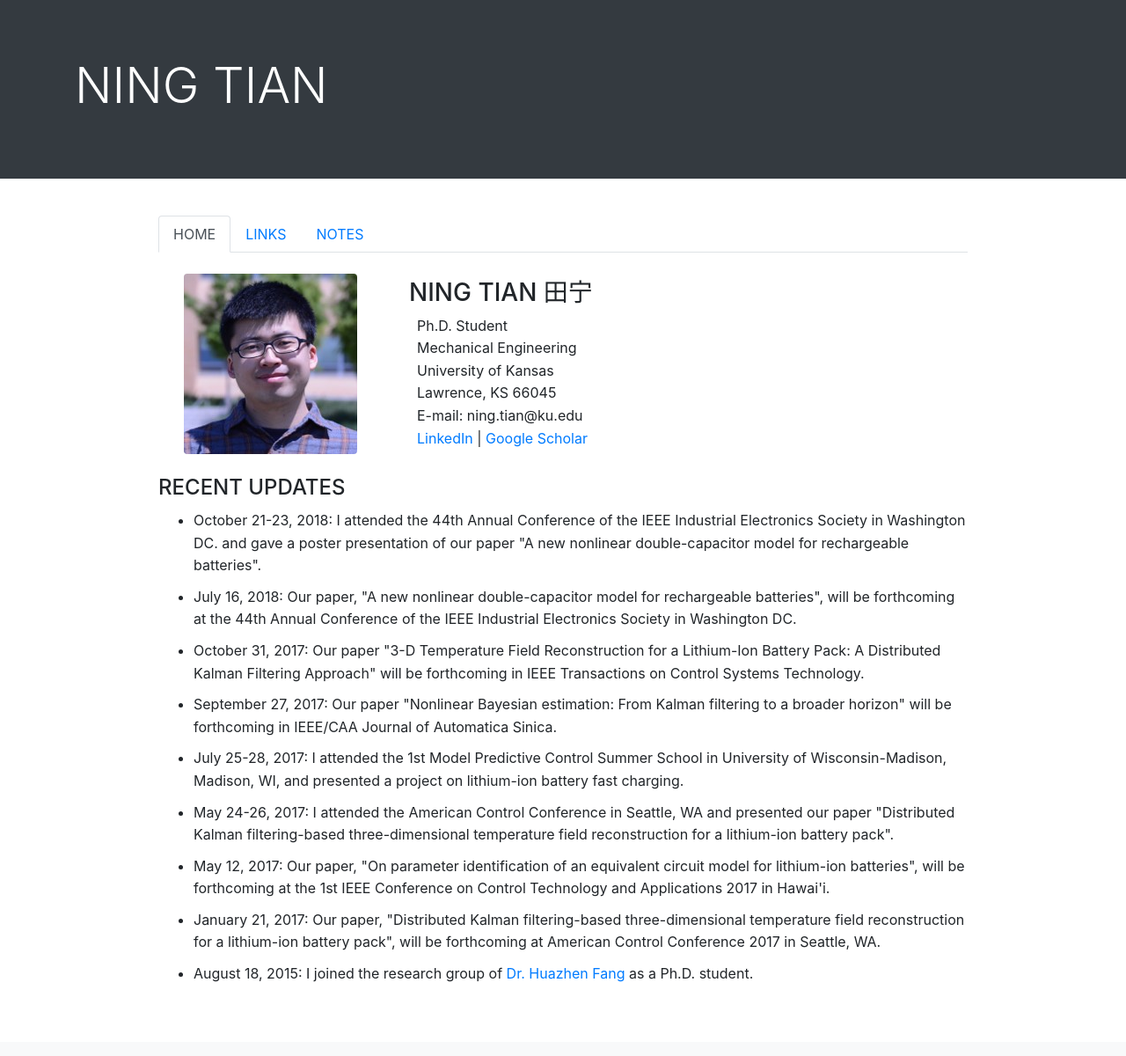
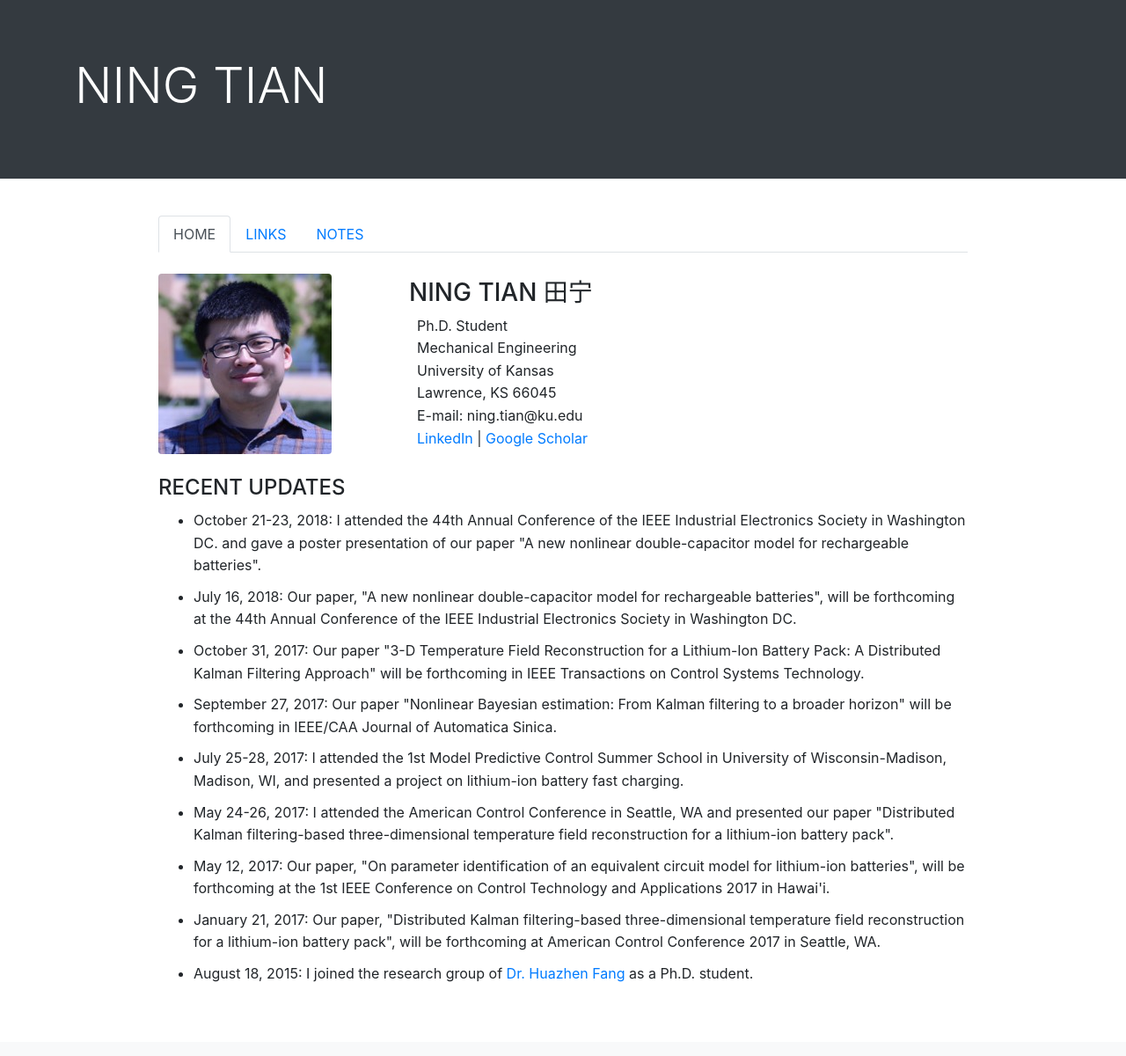
Before and after one commit to ningtian/ningtian.github.io, a Jekyll site: the page index.html, which Jekyll copies as it is, in a window 1280 px wide. Shown: the whole page at 88% size. Built offline with Jekyll 4.4.1, drawn with Linux system fonts in a browser that asks for light colours.

Commit message:
Update index.html

```diff
--- a/index.html
+++ b/index.html
@@ -54,7 +54,7 @@
 	<div class="col-sm-1"></div> <!-- the first column-->
 
 	<div class="col-sm-3"> <!-- the second column-->
-	<img src="/img/Picture11.jpg" class="rounded mx-auto d-block" alt="Portrait">
+	<img src="/img/Picture11.jpg" class="rounded" alt="Portrait">
 	</div>
 	<div class="col-sm-3">  <!-- the third column-->
 	<div class="a">
```
